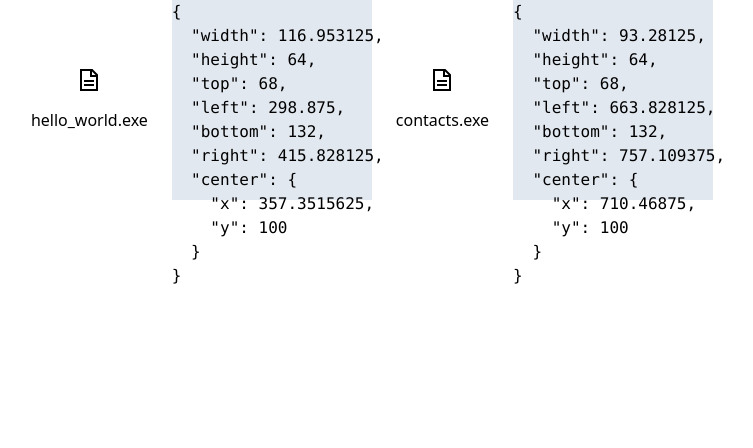
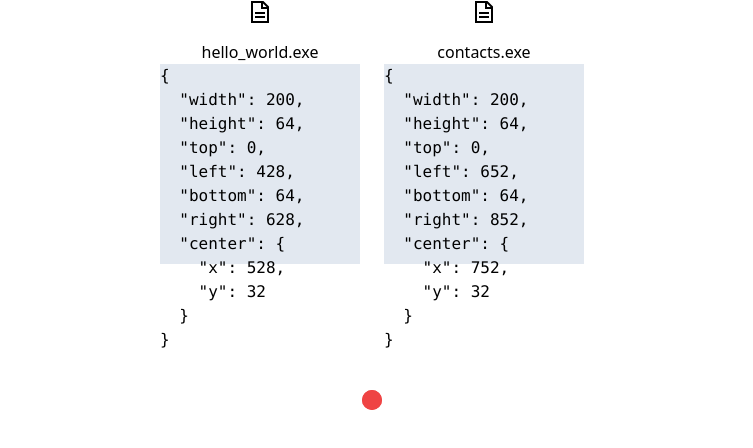
Before and after one commit to an4morph/okna-ui, a React (Vite) app: page / in a window 1280 px wide. Shown: the top 448 px of the page, without its empty margins (268-1021 px from the left). Built offline with nearby package versions, Linux system fonts and the light colour scheme.

Commit message:
in progress

```diff
--- a/src/App.tsx
+++ b/src/App.tsx
@@ -1,5 +1,6 @@
 import { Applicatiton } from '@/features/application'
 import { ApplicationLayerProvider } from '@/features/applications'
+import { motion } from 'motion/react'
 
 export const App = () => {
   return (
--- a/src/features/application/index.tsx
+++ b/src/features/application/index.tsx
@@ -30,7 +30,7 @@ export const Applicatiton = ({
   const dimensions = useDimensions(shortcutRef)
 
   return (
-    <>
+    <div>
       <Shortcut onDblClick={() => open(id)} name={name} icon={icon} ref={shortcutRef} />
       <div className="bg-slate-200 size-[200px]">
         <pre>{JSON.stringify(dimensions, null, 2)}</pre>
@@ -51,6 +51,6 @@ export const Applicatiton = ({
       >
         {children}
       </Okno>
-    </>
+    </div>
   )
 }
--- a/src/shared/lib/hooks/useDimensions.ts
+++ b/src/shared/lib/hooks/useDimensions.ts
@@ -13,8 +13,19 @@ export interface Dimensions {
   }
 }
 
-export const useDimensions = (ref: RefObject<HTMLElement>): Dimensions | null => {
-  const [dimensions, setDimensions] = useState<Dimensions | null>(null)
+export const useDimensions = (ref: RefObject<HTMLElement>): Dimensions => {
+  const [dimensions, setDimensions] = useState<Dimensions>({
+    width: 0,
+    height: 0,
+    top: 0,
+    left: 0,
+    bottom: 0,
+    right: 0,
+    center: {
+      x: 0,
+      y: 0,
+    },
+  })
 
   const updateDimensions = useCallback(() => {
     if (ref.current) {
--- a/src/shared/ui/okno/index.tsx
+++ b/src/shared/ui/okno/index.tsx
@@ -18,7 +18,7 @@ interface Props {
   onClick?: () => void
   width?: string
   height?: string
-  shortcutDimensions: Dimensions | null
+  shortcutDimensions: Dimensions
 }
 
 export const Okno = ({
@@ -31,8 +31,8 @@ export const Okno = ({
   order = 0,
   shortcutDimensions,
 
-  width = '65%',
-  height = '65%',
+  width = '65vw',
+  height = '65vh',
 }: Props) => {
   const Icon = icon
   //const initalOrder = useRef(order)
@@ -42,38 +42,35 @@ export const Okno = ({
     if (onClose) onClose()
   }
 
-  if (order >= 0)
-    console.log('aaa', order, getZIndexByLayer({ layerName: LAYERS.apps, order }) % 100)
+  console.log()
 
   return (
+    <>
+      <div
+        className="bg-red-500 absolute rounded-full size-[20px] z-[1000]"
+        style={{
+          left: window.innerWidth / 2 - 10,
+          top: window.innerHeight / 2 - 10,
+        }}
+      ></div>
       <AnimatePresence>
         {isOpen && (
+          <>
+            <div className="relative">
               <motion.div
                 key="modal"
-          initial={{
-            scale: 0,
-            originX: 0,
-            originY: 0,
-            left: shortcutDimensions?.center.x || 0,
-            top: shortcutDimensions?.center.y || 0,
-          }}
-          transition={{ duration: 0.4, origin: 'center' }}
-          animate={{
-            scale: 1,
-            left: `calc(50% - (${height} / 2))`,
-            top: `calc(50% - (${width} / 2))`,
-          }}
-          exit={{
-            scale: 0,
-            originX: 0,
-            originY: 0,
-            left: shortcutDimensions?.center.x || 0,
-            top: shortcutDimensions?.center.y || 0,
-          }}
-          className={cn('shadow-lg border border-slate-700 flex flex-col absolute')}
+                initial={{ offsetDistance: '0%', scale: 0 }}
+                exit={{ offsetDistance: '0%', scale: 0 }}
+                animate={{ offsetDistance: '100%', scale: 1 }}
+                transition={{ duration: 4, yoyo: Infinity, ease: 'easeInOut' }}
+                className={cn(
+                  'shadow-lg border border-slate-700 flex flex-col absolute top-0 left-0'
+                )}
                 style={{
-            width,
-            height,
+                  offsetPath: `path("M 239 17 C 142 17 48.5 103 48.5 213.5 C 48.5 324 126 408 244 408 C 362 408 412 319 412 213.5 C 412 108 334 68.5 244 68.5 C 154 68.5 102.68 135.079 99 213.5 C 95.32 291.921 157 350 231 345.5 C 305 341 357.5 290 357.5 219.5 C 357.5 149 314 121 244 121 C 174 121 151.5 167 151.5 213.5 C 151.5 260 176 286.5 224.5 286.5 C 273 286.5 296.5 253 296.5 218.5 C 296.5 184 270 177 244 177 C 218 177 197 198 197 218.5 C 197 239 206 250.5 225.5 250.5 C 245 250.5 253 242 253 218.5")`,
+                  offsetRotate: '0deg',
+                  width: 300,
+                  height: 200,
                   ...(isOpen ? StyleUtils.zIndex({ layerName: LAYERS.apps, order }) : {}),
                 }}
                 onClick={onClick}
@@ -87,7 +84,10 @@ export const Okno = ({
                 </div>
                 <div className="bg-pink-100 flex-1">{children}</div>
               </motion.div>
+            </div>
+          </>
         )}
       </AnimatePresence>
+    </>
   )
 }
```
Lines whose indentation alone changed are shown as unchanged.
